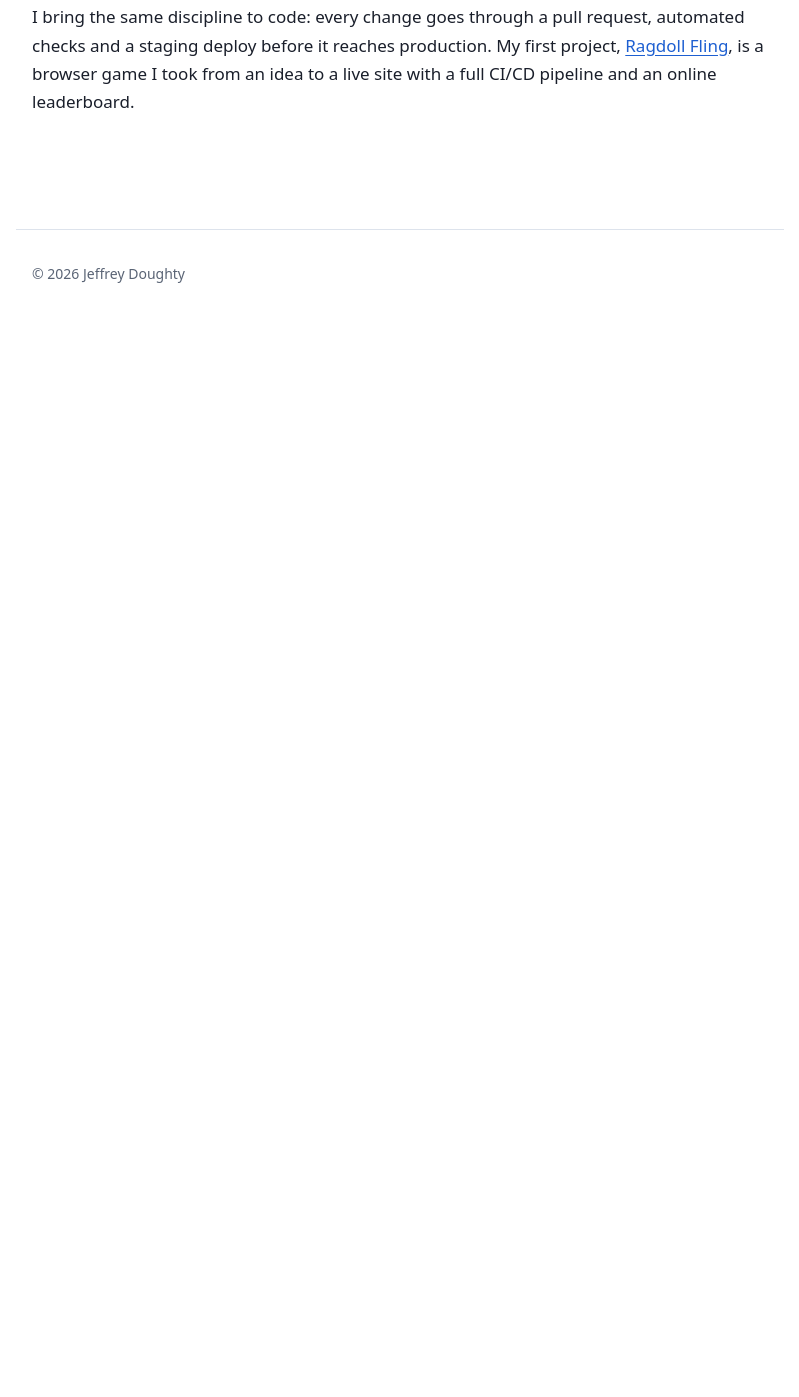
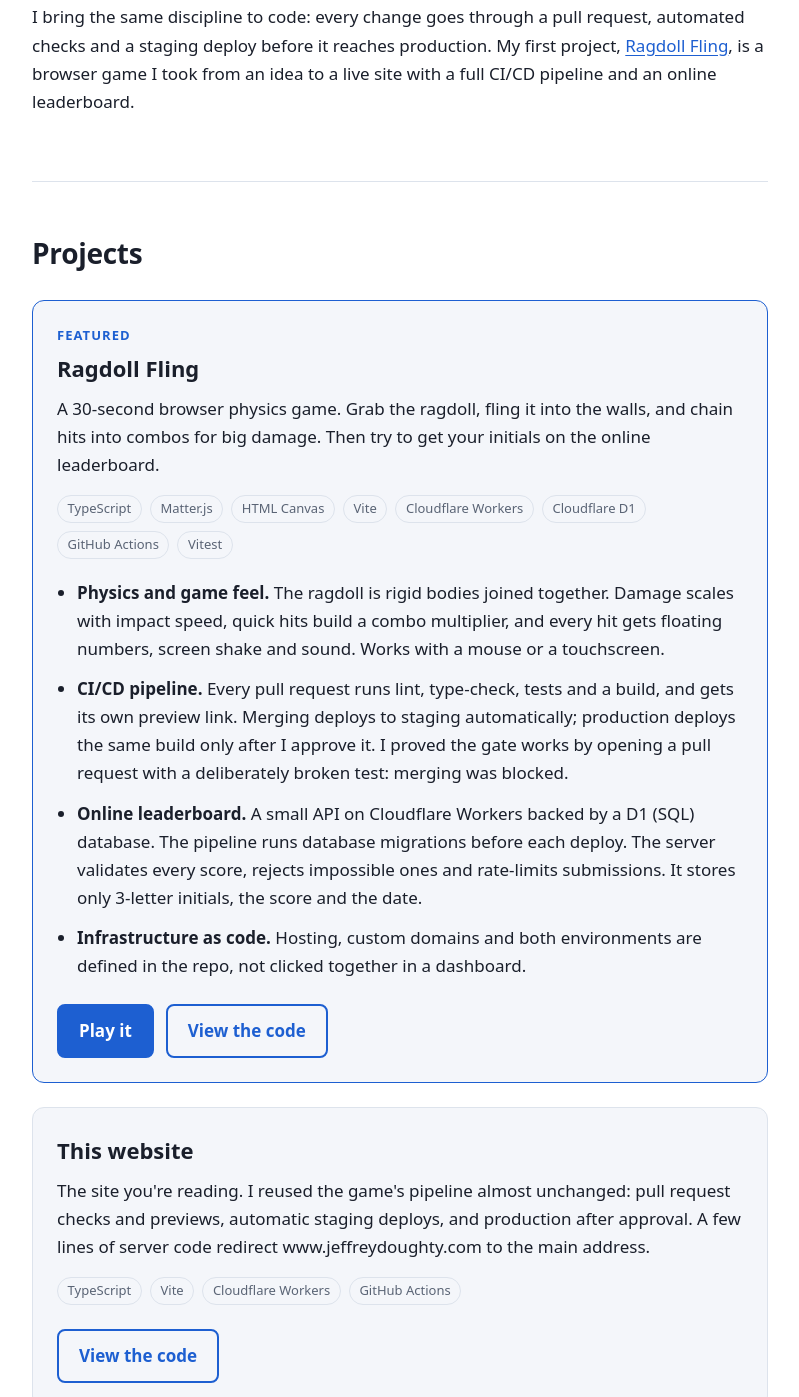
Before and after one commit to hollewood32-gif/portfolio-site, a website built with Vite: page index.html in a window 1280 px wide. Shown: the part 724-2121 px from the top of the page, without its empty margins (240-1039 px from the left). Before the commit the page ends 1057 px from the top, so only its background shows below. Built offline with nearby package versions, Linux system fonts and the light colour scheme.

Commit message:
Add the Projects section with Ragdoll Fling featured
Featured card covers the game's physics, CI/CD pipeline, leaderboard and infrastructure as code; a second card covers this site. Phones hide the name in the nav so the links fit.

Co-Authored-By: Claude Opus 5.5 <noreply@anthropic.com>

```diff
--- a/index.html
+++ b/index.html
@@ -19,6 +19,7 @@
         <a class="nav-name" href="#top">Jeffrey Doughty</a>
         <ul class="nav-links">
           <li><a href="#about">About</a></li>
+          <li><a href="#projects">Projects</a></li>
           <li><a href="https://github.com/hollewood32-gif">GitHub</a></li>
         </ul>
       </nav>
@@ -50,6 +51,74 @@
           an idea to a live site with a full CI/CD pipeline and an online leaderboard.
         </p>
       </section>
+
+      <section class="section" id="projects" aria-labelledby="projects-title">
+        <h2 id="projects-title">Projects</h2>
+
+        <article class="card card-featured" aria-labelledby="fling-title">
+          <p class="card-label">Featured</p>
+          <h3 id="fling-title">Ragdoll Fling</h3>
+          <p class="card-summary">
+            A 30-second browser physics game. Grab the ragdoll, fling it into the walls, and chain
+            hits into combos for big damage. Then try to get your initials on the online leaderboard.
+          </p>
+          <ul class="tags" aria-label="Built with">
+            <li>TypeScript</li>
+            <li>Matter.js</li>
+            <li>HTML Canvas</li>
+            <li>Vite</li>
+            <li>Cloudflare Workers</li>
+            <li>Cloudflare D1</li>
+            <li>GitHub Actions</li>
+            <li>Vitest</li>
+          </ul>
+          <ul class="highlights">
+            <li>
+              <strong>Physics and game feel.</strong> The ragdoll is rigid bodies joined together.
+              Damage scales with impact speed, quick hits build a combo multiplier, and every hit
+              gets floating numbers, screen shake and sound. Works with a mouse or a touchscreen.
+            </li>
+            <li>
+              <strong>CI/CD pipeline.</strong> Every pull request runs lint, type-check, tests and a
+              build, and gets its own preview link. Merging deploys to staging automatically;
+              production deploys the same build only after I approve it. I proved the gate works by
+              opening a pull request with a deliberately broken test: merging was blocked.
+            </li>
+            <li>
+              <strong>Online leaderboard.</strong> A small API on Cloudflare Workers backed by a D1
+              (SQL) database. The pipeline runs database migrations before each deploy. The server
+              validates every score, rejects impossible ones and rate-limits submissions. It stores
+              only 3-letter initials, the score and the date.
+            </li>
+            <li>
+              <strong>Infrastructure as code.</strong> Hosting, custom domains and both environments
+              are defined in the repo, not clicked together in a dashboard.
+            </li>
+          </ul>
+          <div class="actions">
+            <a class="button" href="https://fling.jeffreydoughty.com">Play it</a>
+            <a class="button button-secondary" href="https://github.com/hollewood32-gif/ragdoll-fling">View the code</a>
+          </div>
+        </article>
+
+        <article class="card" aria-labelledby="site-title">
+          <h3 id="site-title">This website</h3>
+          <p class="card-summary">
+            The site you're reading. I reused the game's pipeline almost unchanged: pull request
+            checks and previews, automatic staging deploys, and production after approval. A few
+            lines of server code redirect www.jeffreydoughty.com to the main address.
+          </p>
+          <ul class="tags" aria-label="Built with">
+            <li>TypeScript</li>
+            <li>Vite</li>
+            <li>Cloudflare Workers</li>
+            <li>GitHub Actions</li>
+          </ul>
+          <div class="actions">
+            <a class="button button-secondary" href="https://github.com/hollewood32-gif/portfolio-site">View the code</a>
+          </div>
+        </article>
+      </section>
     </main>
 
     <footer class="site-footer" id="footer"></footer>
--- a/src/style.css
+++ b/src/style.css
@@ -121,6 +121,20 @@ a:focus-visible {
 .nav-links a {
   color: var(--muted);
   text-decoration: none;
+  white-space: nowrap;
+}
+
+/* Phones: the big heading already shows the name, so the nav keeps only the
+   links. If they ever don't fit, the row scrolls sideways instead of wrapping. */
+@media (max-width: 34rem) {
+  .nav-name {
+    display: none;
+  }
+
+  .nav-links {
+    gap: 1.125rem;
+    overflow-x: auto;
+  }
 }
 
 .nav-links a:hover {
@@ -203,6 +217,67 @@ h2 {
   letter-spacing: -0.01em;
 }
 
+/* ---------- Project cards ---------- */
+.card {
+  margin-top: 1.5rem;
+  padding: 1.5rem;
+  background: var(--surface);
+  border: 1px solid var(--border);
+  border-radius: 12px;
+}
+
+.card-featured {
+  border-color: var(--accent);
+}
+
+.card-label {
+  margin: 0 0 0.25rem;
+  color: var(--accent);
+  font-size: 0.8125rem;
+  font-weight: 700;
+  letter-spacing: 0.08em;
+  text-transform: uppercase;
+}
+
+h3 {
+  margin: 0 0 0.5rem;
+  font-size: 1.375rem;
+}
+
+.card-summary {
+  margin: 0;
+}
+
+.tags {
+  display: flex;
+  flex-wrap: wrap;
+  gap: 0.5rem;
+  margin: 1rem 0 0;
+  padding: 0;
+  list-style: none;
+}
+
+.tags li {
+  padding: 0.15rem 0.6rem;
+  border: 1px solid var(--border);
+  border-radius: 999px;
+  color: var(--muted);
+  font-size: 0.8125rem;
+}
+
+.highlights {
+  margin: 1.25rem 0 0;
+  padding-left: 1.25rem;
+}
+
+.highlights li + li {
+  margin-top: 0.75rem;
+}
+
+.card .actions {
+  margin-top: 1.5rem;
+}
+
 /* ---------- Footer ---------- */
 .site-footer {
   max-width: 48rem;
```
Also changed, not shown: CLAUDE.md (+3 -0 lines).
